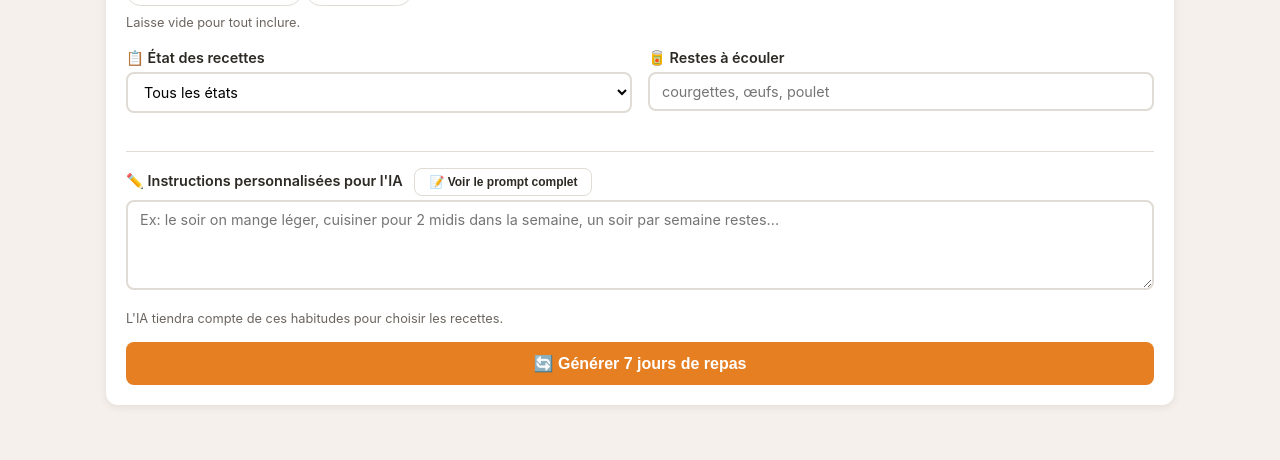
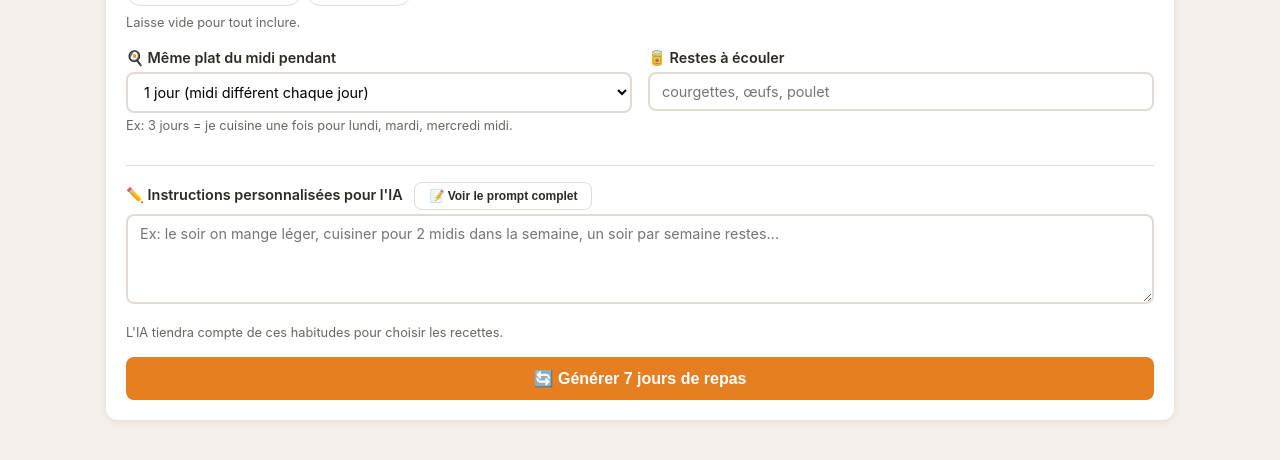
Before and after one commit to LapassetAlexis/RecetteApp, a FastAPI app: page / in a window 1280 px wide. Shown: the part 470-930 px from the top of the page. Run offline with FastAPI, Linux system fonts and the light colour scheme; data that the repository does not hold is empty; some libraries are stand-ins or nearby versions.

Commit message:
v1.9.0 : répétition des midis (cuisiner pour 2-3 jours), prompt preview à jour

```diff
--- a/app/llm_client.py
+++ b/app/llm_client.py
@@ -190,6 +190,7 @@ class LLMClient:
         ingredients_force: str,
         recettes_exclues: list[str],
         custom_prompt: str = "",
+        midis_same: int = 1,
     ) -> list[dict[str, Any]]:
         recettes_str = json.dumps(
             [
@@ -216,7 +217,13 @@ BASE DE RECETTES DISPONIBLE :
 CONSIGNES SPÉCIFIQUES DE LA FAMILLE :
 {custom_prompt or "Aucune consigne particulière."}
 
-Choisis exactement 14 recettes (7 jours × 2 repas). Équilibre les repas sur la semaine."""
+RÈGLE DE RÉPÉTITION DES MIDIS :
+Le même plat du midi peut être répété {midis_same} jour(s) consécutif(s).
+Exemple : si midi_same=3, lundi midi = mardi midi = mercredi midi (je cuisine une fois pour 3 jours).
+Les soirs sont TOUS différents (repas légers, sur le pouce).
+
+Choisis exactement 14 créneaux (7 jours × midi + soir), mais avec REPETITION des midis.
+Donc moins de 14 recettes uniques. Écris bien le nom de la recette pour chaque créneau."""
 
         raw = await self._chat(SYSTEM_PROMPT_PLANNING, user_prompt, temperature=0.3)
         return self._parse_planning(raw)
--- a/app/main.py
+++ b/app/main.py
@@ -105,8 +105,10 @@ async def index(request: Request):
             "saison_default": saison_default,
             "nb_personnes": 4,
             "planning_id": planning_id,
+            "midis_same": 1,
             "repas_options": REPAS_OPTIONS,
             "tag_options": TAG_OPTIONS,
+            "custom_prompt": "",
         },
     )
 
@@ -200,6 +202,7 @@ async def generer(
     tags: list[str] = Form([]),
     etat: str = Form(""),
     custom_prompt: str = Form(""),
+    midis_same: int = Form(1),
 ):
     """Génère un planning via le LLM et sauvegarde."""
     try:
@@ -218,6 +221,7 @@ async def generer(
                     "repas_options": REPAS_OPTIONS,
                     "tag_options": TAG_OPTIONS,
                     "custom_prompt": custom_prompt,
+                    "midis_same": midis_same,
                 },
             )
 
@@ -253,6 +257,7 @@ async def generer(
             ingredients_force=ingredients_force,
             recettes_exclues=list(exclues),
             custom_prompt=custom_prompt,
+            midis_same=midis_same,
         )
 
         # 4. Associer chaque plat aux infos Notion
--- a/app/templates/index.html
+++ b/app/templates/index.html
@@ -57,14 +57,13 @@
 
     <div class="form-r">
         <div class="form-g">
-            <label for="etat">📋 État des recettes</label>
-            <select id="etat" name="etat">
-                <option value="">Tous les états</option>
-                <option value="À essayer">À essayer</option>
-                <option value="Réussie">Réussie</option>
-                <option value="Testée">Testée</option>
-                <option value="Prochaine recette">Prochaine recette</option>
+            <label for="midis_same">🍳 Même plat du midi pendant</label>
+            <select id="midis_same" name="midis_same">
+                <option value="1" {{ 'selected' if midis_same == 1 else '' }}>1 jour (midi différent chaque jour)</option>
+                <option value="2" {{ 'selected' if midis_same == 2 else '' }}>2 jours consécutifs</option>
+                <option value="3" {{ 'selected' if midis_same == 3 else '' }}>3 jours consécutifs</option>
             </select>
+            <small>Ex: 3 jours = je cuisine une fois pour lundi, mardi, mercredi midi.</small>
         </div>
         <div class="form-g">
             <label for="ingredients_force">🥫 Restes à écouler</label>
@@ -92,6 +91,7 @@
             const temp = document.getElementById('temperature')?.value || 'tempérée';
             const nb = document.getElementById('nb_personnes')?.value || 4;
             const restes = document.getElementById('ingredients_force')?.value || 'aucun';
+            const midis = document.getElementById('midis_same')?.value || '1';
             const consignes = document.getElementById('custom_prompt')?.value || 'Aucune.';
             preview.textContent = `Génère un planning de 7 jours pour une famille.
 
@@ -100,6 +100,7 @@ CONTEXTE :
 - Température : ${temp}
 - Personnes : ${nb}
 - Restes à écouler : ${restes}
+- Même midi : ${midis} jour(s) consécutif(s)
 
 CONSIGNES DE LA FAMILLE :
 ${consignes}
@@ -107,8 +108,7 @@ ${consignes}
 BASE DE RECETTES : 30 recettes sélectionnées aléatoirement
 (sur 97 disponibles, filtrées par tes critères)
 
-Choisis 14 recettes (7j × midi+soir), sans doublon sur la semaine.
-Équilibre viande/poisson/végé.`;
+RÈGLE : ${midis > 1 ? 'Le même plat du midi peut être répété ' + midis + ' jours consécutifs. Les soirs sont tous différents (repas légers).' : 'Tous les repas sont différents.'}`;
             preview.style.display = 'block';
             this.textContent = '🙈 Cacher le prompt';
         } else {
```
